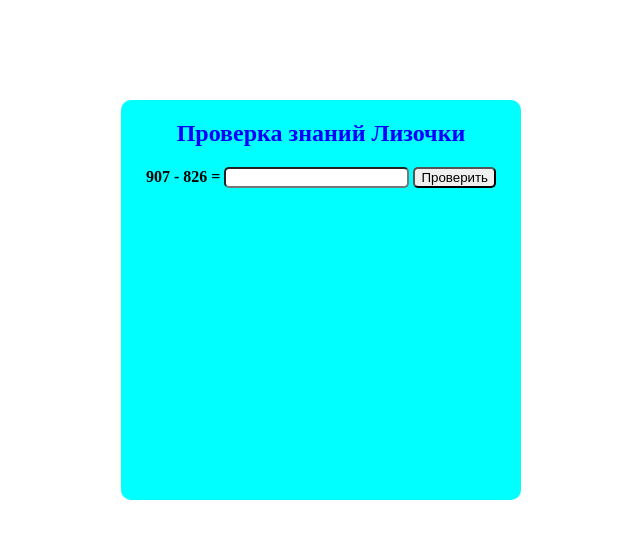
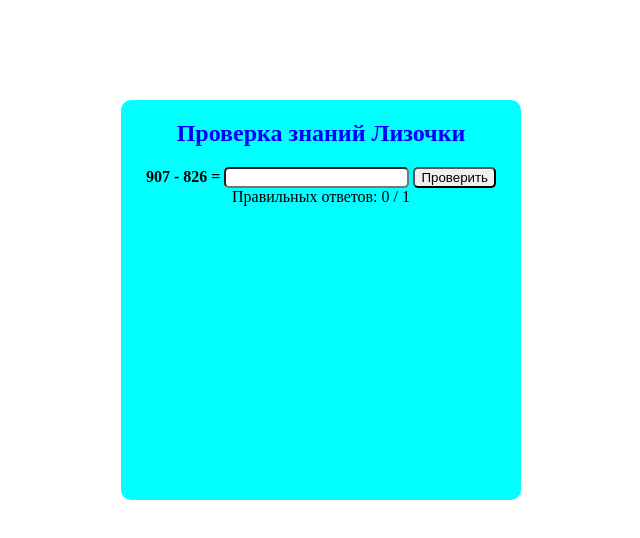
Before and after one commit to olechka-moiseenko/Math-trainer, a plain HTML site: page index.html in a window 1280 px wide. Both pictures are taken after a click on the button "Проверить". Shown: the whole page, without its empty margins (319-959 px from the left). Drawn offline with Linux system fonts and the light colour scheme.

```diff
--- a/index.html
+++ b/index.html
@@ -15,6 +15,10 @@
         <span class="span">=</span>
         <input type = "number" id="example_result" class="input">
         <button type = "button" class="button" onclick = "checkExample()">Проверить</button>
+        <span>Правильных ответов:</span>
+        <span class="p" id="correct_answer">0</span>
+        <span>/</span>
+        <span id ="attempts_counter">0</span>
     </form>
     <script src="./index.js"></script>
 </body>
--- a/index.js
+++ b/index.js
@@ -2,6 +2,8 @@ const arg_a = document.getElementById("argument_a");
 const arg_b = document.getElementById("argument_b");
 const math_op = document.getElementById("math_operation");
 const result = document.getElementById("example_result");
+const corAnsw = document.getElementById("correct_answer");
+const attempts = document.getElementById("attempts_counter");
 
 function calculate(operator, a, b) {
   if (operator == "+") {
@@ -18,15 +20,23 @@ function calculate(operator, a, b) {
   }
 }
 
+let attemptsCounter = 0;
+let correctAnswers = 0;
+
 function checkExample() {
+  attemptsCounter++;
   if (check()) {
+    correctAnswers++;
     alert("Верно");
     result.value = null;
     generateExample();
   } else {
     alert("Неверно");
   }
+  corAnsw.textContent = correctAnswers;
+  attempts.textContent = attemptsCounter;
 }
+
 
 function check() {
   const a = parseInt(arg_a.textContent);
@@ -54,7 +64,13 @@ function generateExample() {
     let b = getRand(1, 10);
     a -= a % b;
     arg_b.textContent = b;
-  } else if (math_op.textContent == "+" || math_op.textContent == "-") {
+  } else if (math_op.textContent == "-") {
+    let b = getRand(100, 1000);
+    if(b > a) {
+      [a, b] = [b, a];
+    }
+    arg_b.textContent = b;
+  } else if (math_op.textContent == "+") {
     arg_b.textContent = getRand(100, 1000);
   } else {
     arg_b.textContent = getRand(0, 10);
```
